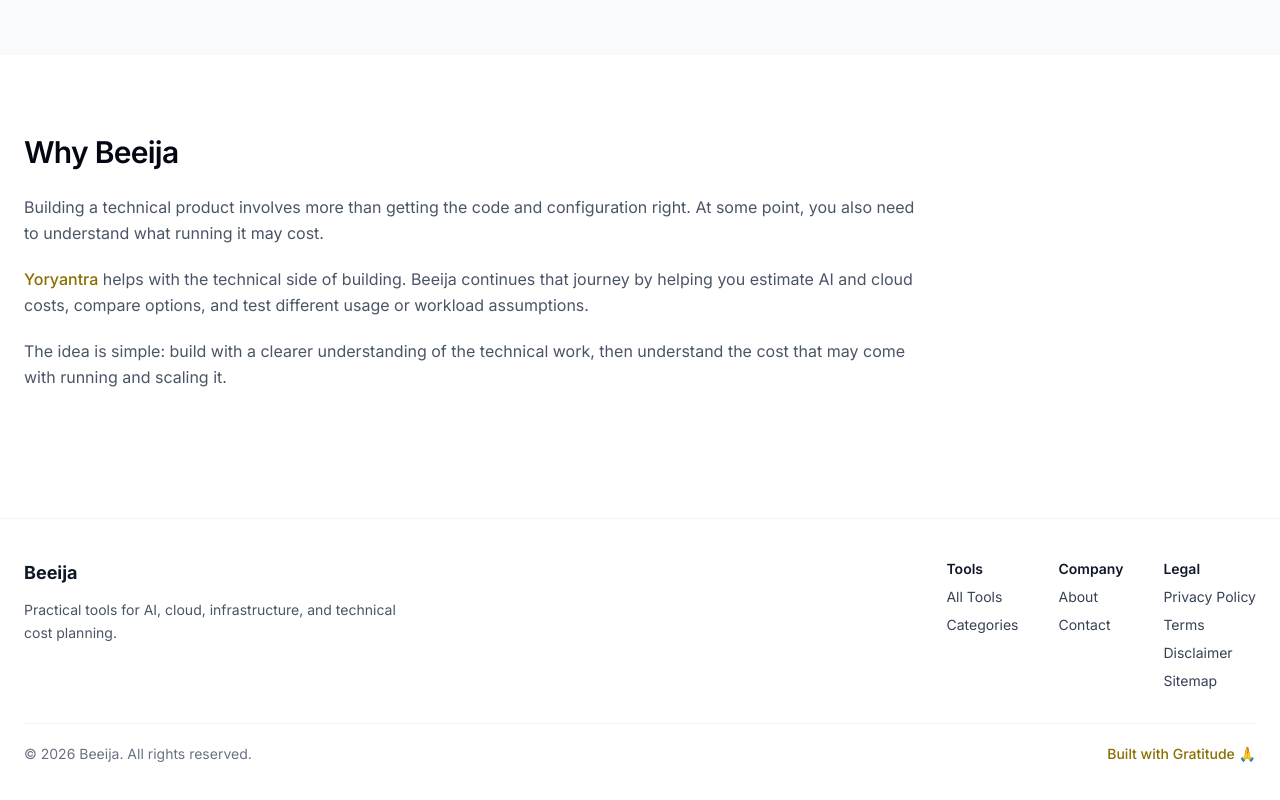
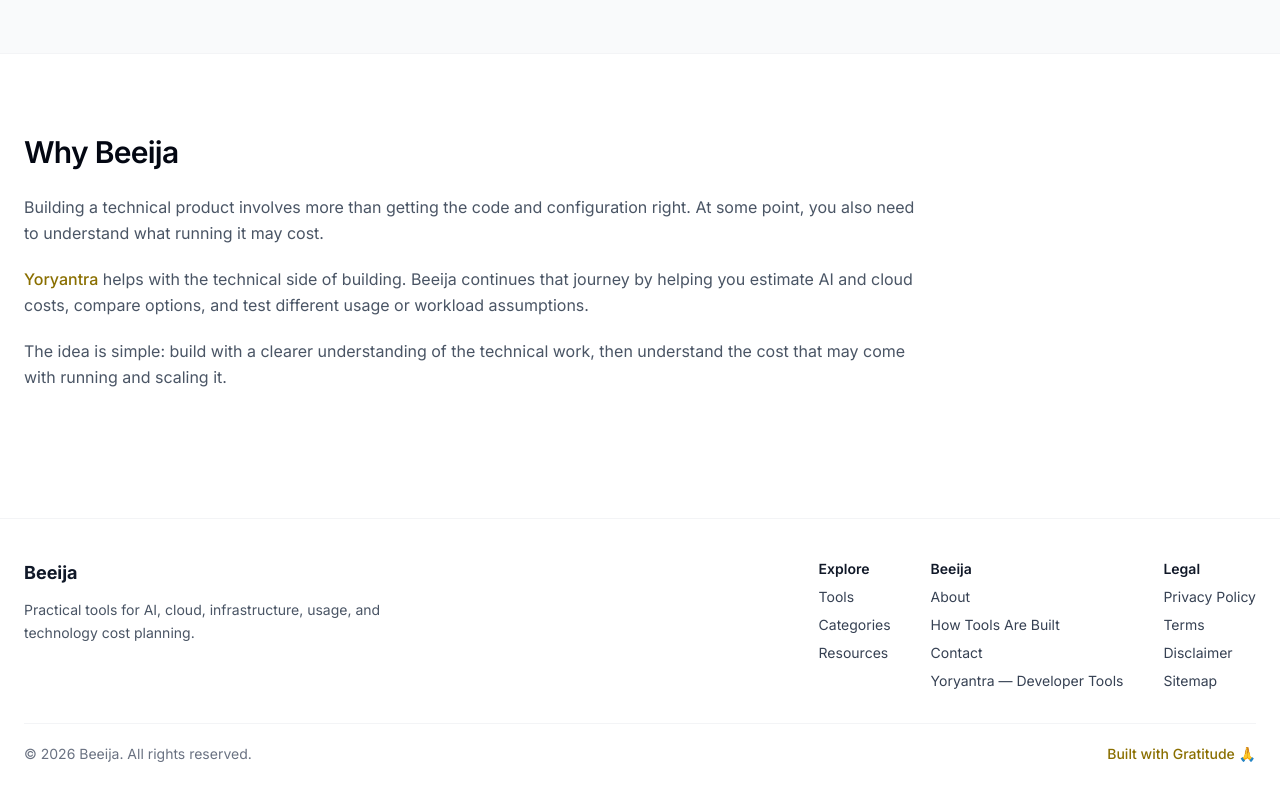
Before and after one commit to vaarunsonawwane-ops/beeija, a Next.js app: page / in a window 1280 px wide. Shown: the part 1052-1852 px from the top of the page. Built offline with nearby package versions, Linux system fonts and the light colour scheme.

Commit message:
Update Footer.tsx

```diff
--- a/app/components/Footer.tsx
+++ b/app/components/Footer.tsx
@@ -4,36 +4,28 @@ export default function Footer() {
   return (
     <footer className="border-t border-gray-100 bg-white mt-12">
       <div className="max-w-7xl mx-auto px-6 py-10">
-
-        {/* TOP SECTION */}
         <div className="flex flex-col md:flex-row items-start justify-between gap-10">
-
-          {/* BRAND */}
           <div className="max-w-sm">
             <h2 className="text-lg font-bold text-gray-900">
               Beeija
             </h2>
 
             <p className="mt-3 text-sm leading-relaxed text-gray-600">
-              Practical tools for AI, cloud, infrastructure, and technical cost
-              planning.
+              Practical tools for AI, cloud, infrastructure, usage, and technology cost planning.
             </p>
           </div>
 
-          {/* LINKS */}
           <div className="flex flex-wrap gap-10 text-sm">
-
-            {/* TOOLS */}
             <div className="flex flex-col gap-2">
               <p className="font-semibold text-gray-900">
-                Tools
+                Explore
               </p>
 
               <Link
                 href="/tools"
                 className="text-gray-700 hover:!text-[var(--yellow-dark)] transition-colors duration-200"
               >
-                All Tools
+                Tools
               </Link>
 
               <Link
@@ -42,12 +34,18 @@ export default function Footer() {
               >
                 Categories
               </Link>
+
+              <Link
+                href="/resources"
+                className="text-gray-700 hover:!text-[var(--yellow-dark)] transition-colors duration-200"
+              >
+                Resources
+              </Link>
             </div>
 
-            {/* COMPANY */}
             <div className="flex flex-col gap-2">
               <p className="font-semibold text-gray-900">
-                Company
+                Beeija
               </p>
 
               <Link
@@ -58,14 +56,29 @@ export default function Footer() {
               </Link>
 
               <Link
+                href="/how-beeija-tools-are-built"
+                className="text-gray-700 hover:!text-[var(--yellow-dark)] transition-colors duration-200"
+              >
+                How Tools Are Built
+              </Link>
+
+              <Link
                 href="/contact"
                 className="text-gray-700 hover:!text-[var(--yellow-dark)] transition-colors duration-200"
               >
                 Contact
               </Link>
+
+              <a
+                href="https://yoryantra.com"
+                target="_blank"
+                rel="noopener noreferrer"
+                className="text-gray-700 hover:!text-[var(--yellow-dark)] transition-colors duration-200"
+              >
+                Yoryantra — Developer Tools
+              </a>
             </div>
 
-            {/* LEGAL */}
             <div className="flex flex-col gap-2">
               <p className="font-semibold text-gray-900">
                 Legal
@@ -99,13 +112,10 @@ export default function Footer() {
                 Sitemap
               </Link>
             </div>
-
           </div>
         </div>
 
-        {/* BOTTOM BAR */}
         <div className="border-t border-gray-100 mt-8 pt-5 flex flex-col md:flex-row items-start md:items-center justify-between gap-2 text-sm text-gray-500">
-
           <p>
             © {new Date().getFullYear()} Beeija. All rights reserved.
           </p>
@@ -113,9 +123,7 @@ export default function Footer() {
           <p className="text-sm font-medium text-[var(--yellow-dark)]">
             Built with Gratitude 🙏
           </p>
-
         </div>
-
       </div>
     </footer>
   );
```
